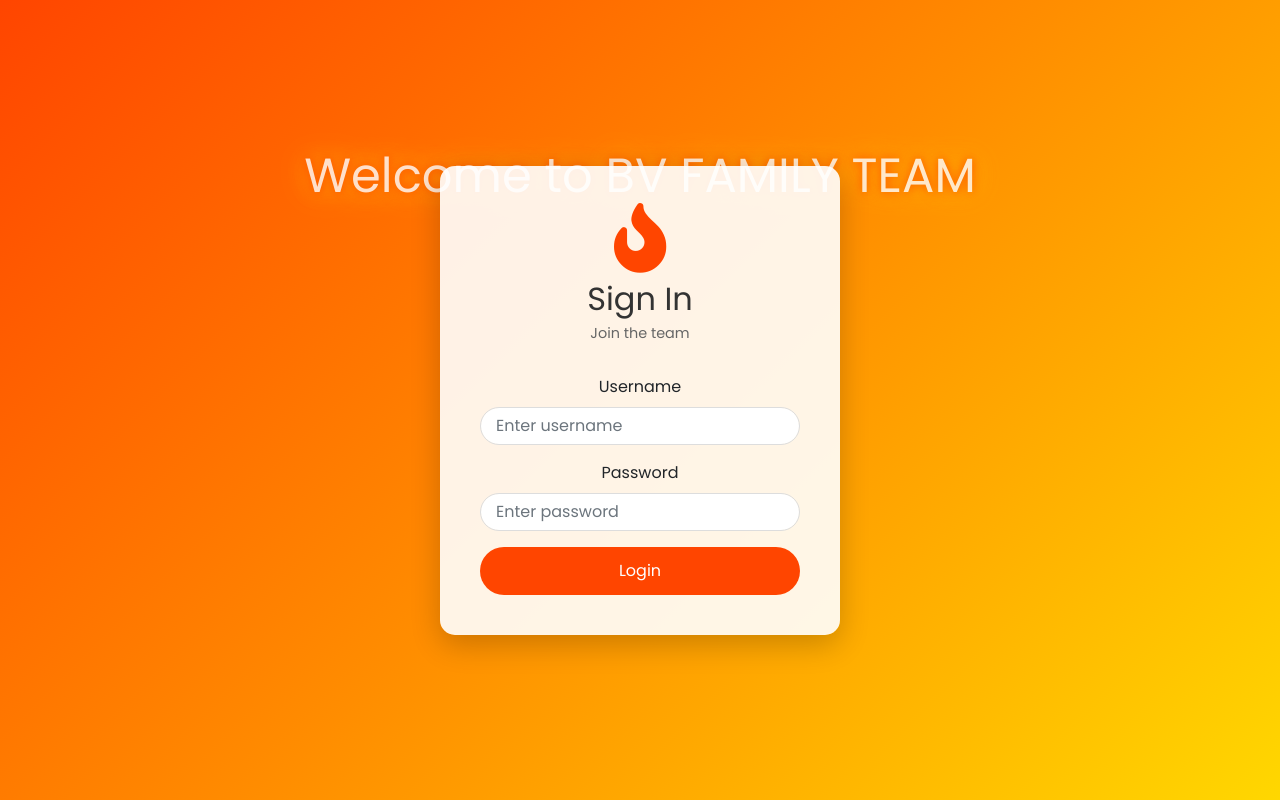
After one commit to DV2002554/breaktimecheck, a Flask app: page /login in a window 1280 px wide. The commit adds this page. Run offline with Flask 3, Linux system fonts and the light colour scheme; some libraries are stand-ins or nearby versions.

Commit message:
Add files via upload
Signed-off-by: Crickex <yavdabmc2019@gmail.com>

```diff
--- a/server.py
+++ b/server.py
@@ -1,19 +1,17 @@
-# server.py
-# Save and run as described in previous messages.
-# Added pytz for timezone handling (GMT+7, Asia/Bangkok).
-# Added checks for check_in (only if not already checked in without check out) and start_break (only if not already on break).
-# Added new actions: upl, sl, al (marks the day as leave type).
-# Added break_history column to store JSON list of breaks [{'start': time, 'end': time}].
-# Updated action logic to append to break_history.
-# Updated staff_history to include break_history details.
-
-from flask import Flask, render_template, request, jsonify
+from flask import Flask, render_template, request, jsonify, session, redirect, url_for
 import sqlite3
 from datetime import datetime
-import pytz  # For GMT+7 timezone
+import pytz
 import json
 
 app = Flask(__name__)
+app.secret_key = 'your_secret_key'  # Change to a secure key in production
+
+# Hardcoded users
+USERS = {
+    "AdminDV1": {"password": "Welcome2", "role": "admin"},
+    "familyBV": {"password": "Welcome1", "role": "staff"}
+}
 
 # List of staff names (sorted alphabetically, duplicates kept as in original)
 STAFF_NAMES = sorted([
@@ -84,12 +82,72 @@ def get_or_create_row(name, date):
         conn.commit()
     conn.close()
 
+@app.route('/login', methods=['GET', 'POST'])
+def login():
+    if request.method == 'POST':
+        username = request.form['username']
+        password = request.form['password']
+        if username in USERS and USERS[username]['password'] == password:
+            session['user'] = username
+            session['role'] = USERS[username]['role']
+            return redirect(url_for('index'))
+        else:
+            return render_template('login.html', error="Invalid credentials")
+    return render_template('login.html')
+
+@app.route('/logout')
+def logout():
+    session.pop('user', None)
+    session.pop('role', None)
+    return redirect(url_for('login'))
+
+@app.route('/edit', methods=['POST'])
+def edit():
+    if 'role' not in session or session['role'] != 'admin':
+        return jsonify(success=False, message="Admin access required")
+    data = request.json
+    name = data['name']
+    date = data['date']
+    field = data['field']
+    value = data['value'].strip()  # Strip whitespace to prevent invalid ISO format
+
+    conn = sqlite3.connect('attendance.db')
+    c = conn.cursor()
+    try:
+        if field == 'check_in' or field == 'check_out':
+            # Validate datetime format before updating
+            datetime.strptime(value, '%Y-%m-%d %H:%M:%S')
+            c.execute(f"UPDATE attendance SET {field} = ? WHERE name = ? AND date = ?", (value, name, date))
+        elif field == 'break_count':
+            c.execute("UPDATE attendance SET break_count = ? WHERE name = ? AND date = ?", (int(value), name, date))
+        elif field == 'total_break':
+            c.execute("UPDATE attendance SET total_break = ? WHERE name = ? AND date = ?", (float(value), name, date))
+        elif field == 'leave_type':
+            c.execute("UPDATE attendance SET leave_type = ? WHERE name = ? AND date = ?", (value, name, date))
+        elif field == 'break':
+            break_index = int(data['break_index'])  # Convert to int
+            subfield = data['subfield']
+            c.execute("SELECT break_history FROM attendance WHERE name = ? AND date = ?", (name, date))
+            row = c.fetchone()
+            break_history = json.loads(row[0]) if row[0] else []
+            if 0 <= break_index < len(break_history):
+                break_history[break_index][subfield] = value
+                c.execute("UPDATE attendance SET break_history = ? WHERE name = ? AND date = ?", (json.dumps(break_history), name, date))
+    except ValueError as e:
+        conn.close()
+        return jsonify(success=False, message=f"Invalid value for {field}: {str(e)}")
+    conn.commit()
+    conn.close()
+    return jsonify(success=True)
+
 @app.route('/')
 def index():
+    if 'user' not in session:
+        return redirect(url_for('login'))
     today = datetime.now(TZ).date().isoformat()
     for name in STAFF_NAMES:
         get_or_create_row(name, today)
-    return render_template('index.html', staff_names=STAFF_NAMES, today=today)
+    return render_template('index.html', staff_names=STAFF_NAMES, today=today, role=session.get('role', 'staff'))
 
 @app.route('/action', methods=['POST'])
 def action():
@@ -101,12 +159,10 @@ def action():
     now = datetime.now(TZ).isoformat()
     today = datetime.now(TZ).date().isoformat()
 
-    get_or_create_row(name, today)  # Ensure row exists for today
+    get_or_create_row(name, today)
 
     conn = sqlite3.connect('attendance.db')
     c = conn.cursor()
-
-    # Check current status
     c.execute("SELECT check_in, check_out, current_break_start, break_history FROM attendance WHERE name = ? AND date = ?", (name, today))
     row = c.fetchone()
     check_in = row[0]
@@ -131,11 +187,15 @@ def action():
         if not current_break_start:
             conn.close()
             return jsonify(success=False, message="No active break to end")
-        break_time = (datetime.fromisoformat(now) - datetime.fromisoformat(current_break_start)).total_seconds() / 60  # minutes
-        break_history[-1]['end'] = now  # Update last break with end time
+        break_time = (datetime.fromisoformat(now) - datetime.fromisoformat(current_break_start)).total_seconds() / 60
+        break_history[-1]['end'] = now
         c.execute("UPDATE attendance SET total_break = total_break + ?, current_break_start = NULL, break_history = ? WHERE name = ? AND date = ?", (break_time, json.dumps(break_history), name, today))
     elif act in ['upl', 'sl', 'al']:
-        c.execute("UPDATE attendance SET leave_type = ? WHERE name = ? AND date = ?", (act.upper(), name, today))
+        if 'role' in session and session['role'] == 'admin':
+            c.execute("UPDATE attendance SET leave_type = ? WHERE name = ? AND date = ?", (act.upper(), name, today))
+        else:
+            conn.close()
+            return jsonify(success=False, message="Only admin can set leave types")
 
     conn.commit()
     conn.close()
@@ -148,11 +208,21 @@ def records():
     c = conn.cursor()
     c.execute("SELECT name, check_in, check_out, break_count, total_break, leave_type FROM attendance WHERE date = ? ORDER BY name", (date,))
     rows = c.fetchall()
-    # Format timestamps for response
+    # Format timestamps for response, handling potential invalid formats
     formatted_rows = []
     for row in rows:
-        check_in = datetime.fromisoformat(row[1]).strftime('%Y-%m-%d %H:%M:%S') if row[1] else None
-        check_out = datetime.fromisoformat(row[2]).strftime('%Y-%m-%d %H:%M:%S') if row[2] else None
+        check_in = row[1].strip() if row[1] else None
+        check_out = row[2].strip() if row[2] else None
+        try:
+            check_in = datetime.strptime(check_in, '%Y-%m-%d %H:%M:%S').strftime('%Y-%m-%d %H:%M:%S') if check_in else None
+            check_out = datetime.strptime(check_out, '%Y-%m-%d %H:%M:%S').strftime('%Y-%m-%d %H:%M:%S') if check_out else None
+        except ValueError:
+            try:
+                check_in = datetime.fromisoformat(check_in).strftime('%Y-%m-%d %H:%M:%S') if check_in else None
+                check_out = datetime.fromisoformat(check_out).strftime('%Y-%m-%d %H:%M:%S') if check_out else None
+            except ValueError:
+                check_in = None
+                check_out = None
         total_break = round(row[4], 2) if row[4] is not None else 0.00
         formatted_rows.append([row[0], check_in, check_out, row[3], total_break, row[5] or None])
     conn.close()
@@ -170,13 +240,24 @@ def staff_history():
     # Format timestamps for response
     formatted_rows = []
     for row in rows:
-        check_in = datetime.fromisoformat(row[1]).strftime('%Y-%m-%d %H:%M:%S') if row[1] else None
-        check_out = datetime.fromisoformat(row[2]).strftime('%Y-%m-%d %H:%M:%S') if row[2] else None
+        check_in = row[1].strip() if row[1] else None
+        check_out = row[2].strip() if row[2] else None
+        try:
+            check_in = datetime.strptime(check_in, '%Y-%m-%d %H:%M:%S').strftime('%Y-%m-%d %H:%M:%S') if check_in else None
+            check_out = datetime.strptime(check_out, '%Y-%m-%d %H:%M:%S').strftime('%Y-%m-%d %H:%M:%S') if check_out else None
+        except ValueError:
+            check_in = None
+            check_out = None
         break_history = json.loads(row[5]) if row[5] else []
         formatted_breaks = []
         for b in break_history:
-            start = datetime.fromisoformat(b['start']).strftime('%H:%M:%S') if b['start'] else 'N/A'
-            end = datetime.fromisoformat(b['end']).strftime('%H:%M:%S') if b['end'] else 'N/A'
+            start = b['start'].strip() if b['start'] else 'N/A'
+            end = b['end'].strip() if b['end'] else 'N/A'
+            try:
+                start = datetime.strptime(start, '%Y-%m-%d %H:%M:%S').strftime('%H:%M:%S') if start != 'N/A' else 'N/A'
+                end = datetime.strptime(end, '%Y-%m-%d %H:%M:%S').strftime('%H:%M:%S') if end != 'N/A' else 'N/A'
+            except ValueError:
+                pass
             formatted_breaks.append({'start': start, 'end': end})
         total_break = round(row[4], 2) if row[4] is not None else 0.00
         formatted_rows.append({
--- /dev/null
+++ b/templates/login.html
@@ -0,0 +1,127 @@
+<!DOCTYPE html>
+<html lang="en">
+<head>
+    <meta charset="UTF-8">
+    <title>Login</title>
+    <link rel="stylesheet" href="https://stackpath.bootstrapcdn.com/bootstrap/4.5.2/css/bootstrap.min.css">
+    <link rel="stylesheet" href="https://cdnjs.cloudflare.com/ajax/libs/font-awesome/5.15.3/css/all.min.css"> <!-- For icons -->
+    <link href="https://fonts.googleapis.com/css2?family=Poppins:wght@300;400;600;700&display=swap" rel="stylesheet">
+    <style>
+        body {
+            font-family: 'Poppins', sans-serif;
+            display: flex;
+            justify-content: center;
+            align-items: center;
+            height: 100vh;
+            background: linear-gradient(135deg, #ff4500, #ff8c00, #ffd700); /* Fire-like gradient */
+            overflow: hidden;
+            position: relative;
+        }
+        .fire-effect {
+            position: absolute;
+            top: 20%;
+            font-size: 3em;
+            color: #fff;
+            text-shadow: 0 0 10px #ff4500, 0 0 20px #ff8c00, 0 0 30px #ffd700;
+            animation: jump 1.5s infinite, flicker 0.5s infinite;
+        }
+        @keyframes jump {
+            0%, 100% { transform: translateY(0); }
+            50% { transform: translateY(-20px); }
+        }
+        @keyframes flicker {
+            0% { opacity: 1; }
+            50% { opacity: 0.7; }
+            100% { opacity: 1; }
+        }
+        .login-container {
+            background: rgba(255, 255, 255, 0.9);
+            padding: 40px;
+            border-radius: 15px;
+            box-shadow: 0 10px 30px rgba(0, 0, 0, 0.2);
+            width: 100%;
+            max-width: 400px;
+            text-align: center;
+            animation: fadeIn 1s ease-out;
+            z-index: 1;
+        }
+        @keyframes fadeIn {
+            from { opacity: 0; transform: translateY(50px); }
+            to { opacity: 1; transform: translateY(0); }
+        }
+        .login-header {
+            margin-bottom: 30px;
+        }
+        .login-header i {
+            font-size: 4em;
+            color: #ff4500;
+            animation: pulse 2s infinite;
+        }
+        @keyframes pulse {
+            0% { transform: scale(1); }
+            50% { transform: scale(1.1); }
+            100% { transform: scale(1); }
+        }
+        .login-header h2 {
+            font-size: 2em;
+            color: #333;
+            margin: 10px 0 5px;
+        }
+        .login-header p {
+            color: #666;
+            font-size: 0.9em;
+        }
+        .error {
+            color: #dc3545;
+            margin-bottom: 20px;
+            font-size: 0.9em;
+        }
+        .form-control {
+            border-radius: 25px;
+            padding: 12px 15px;
+            border: 1px solid #ddd;
+            transition: border-color 0.3s ease;
+        }
+        .form-control:focus {
+            border-color: #ff4500;
+            box-shadow: 0 0 5px rgba(255, 69, 0, 0.5);
+        }
+        .btn-primary {
+            background-color: #ff4500;
+            border: none;
+            padding: 12px;
+            border-radius: 25px;
+            width: 100%;
+            transition: background-color 0.3s ease, transform 0.3s ease;
+        }
+        .btn-primary:hover {
+            background-color: #ff8c00;
+            transform: translateY(-2px);
+        }
+    </style>
+</head>
+<body>
+    <div class="fire-effect">Welcome to BV FAMILY TEAM</div>
+    <div class="login-container">
+        <div class="login-header">
+            <i class="fas fa-fire"></i>
+            <h2>Sign In</h2>
+            <p>Join the team</p>
+        </div>
+        {% if error %}
+            <p class="error">{{ error }}</p>
+        {% endif %}
+        <form method="POST">
+            <div class="form-group">
+                <label for="username">Username</label>
+                <input type="text" class="form-control" id="username" name="username" placeholder="Enter username" required>
+            </div>
+            <div class="form-group">
+                <label for="password">Password</label>
+                <input type="password" class="form-control" id="password" name="password" placeholder="Enter password" required>
+            </div>
+            <button type="submit" class="btn btn-primary">Login</button>
+        </form>
+    </div>
+</body>
+</html>
```
Also changed, not shown: requirements.txt (+6 -3 lines), templates/index.html (+136 -19 lines), attendance.db.
